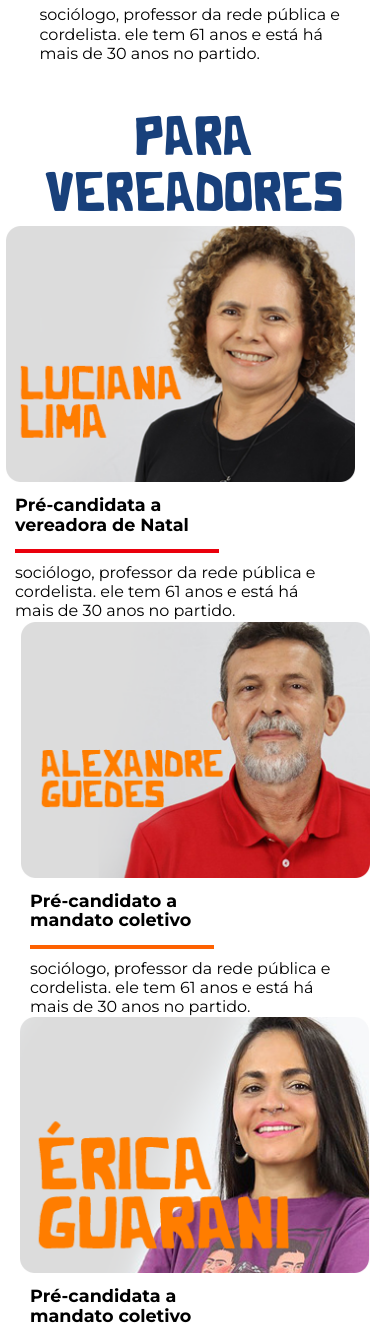
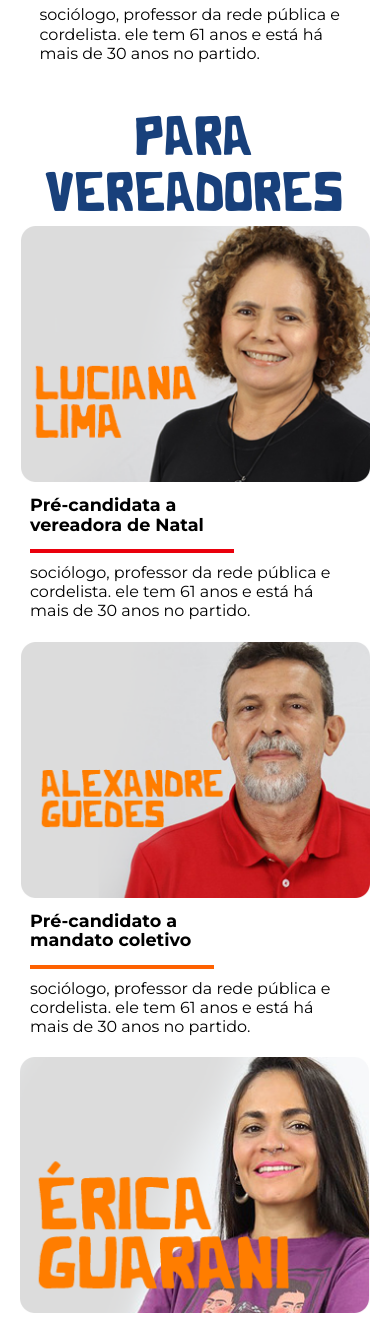
Before and after one commit to igorbrx2/projetosocialista, a PHP site: page / in a window 390 px wide. Shown: the part 4538-5863 px from the top of the page. Run offline with PHP 8.4, Linux system fonts and the light colour scheme; some web fonts are replaced.

Commit message:
corrigido candidatos. >importar código do formulário

```diff
--- a/responsivo.css
+++ b/responsivo.css
@@ -75,7 +75,7 @@
 
 }
 
-@media (max-width: 765px) {
+@media (max-width: 770px) {
 
     .mobile-menu {
         display: block;
@@ -109,5 +109,13 @@
         margin: 0 auto;
     }
 
+    .card-luciana {
+        margin-right: 0px;
+      }
+
+      .mandato-coletivo {
+        gap: 20px;
+      }
+
 
 }
```
